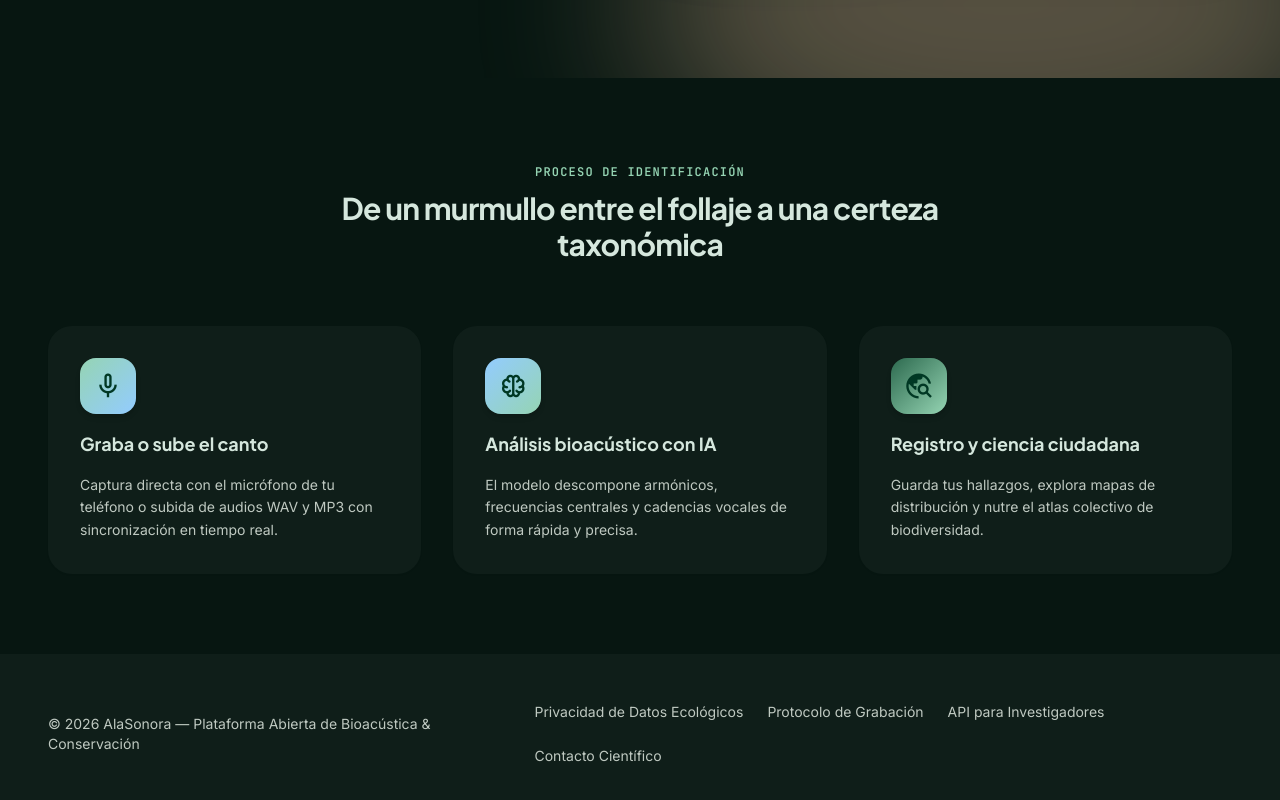
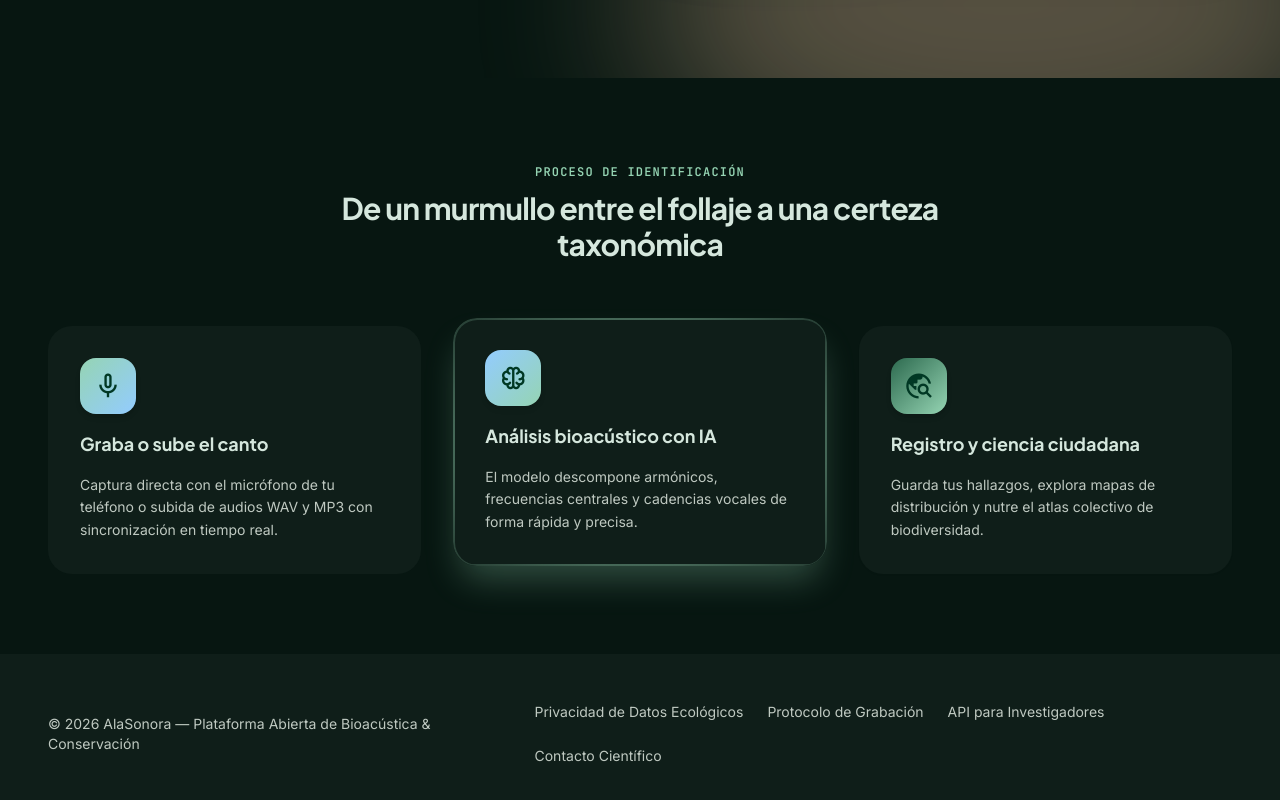
Before and after one commit to solartedaniers/AlaSonora, an Angular app in the folder frontend/: page / in a window 1280 px wide. Shown: the part 659-1459 px from the top of the page. Built offline with nearby package versions, Linux system fonts and the light colour scheme; no server answers.

Commit message:
Agrego over y relibe en tarjetas

```diff
--- a/frontend/src/app/features/landing/landing.component.html
+++ b/frontend/src/app/features/landing/landing.component.html
@@ -166,22 +166,22 @@
         </h2>
       </div>
 
-      <div class="grid grid-cols-1 md:grid-cols-3 gap-8">
-        <div appBorderGlow class="feature-card bg-surface-container-low rounded-3xl p-8 shadow-sm flex flex-col gap-4">
+      <div appSpotlightCarousel class="spotlight-group grid grid-cols-1 md:grid-cols-3 gap-8">
+        <div appBorderGlow class="spotlight-cycle feature-card bg-surface-container-low rounded-3xl p-8 shadow-sm flex flex-col gap-4">
           <span class="w-14 h-14 rounded-2xl bg-gradient-to-br from-primary to-tertiary text-on-primary flex items-center justify-center shadow-md">
             <span class="material-symbols-outlined text-3xl">mic</span>
           </span>
           <h3 class="font-display font-bold text-lg">{{ 'landing.how.step1Title' | translate }}</h3>
           <p class="text-sm text-on-surface-variant leading-relaxed">{{ 'landing.how.step1Body' | translate }}</p>
         </div>
-        <div appBorderGlow class="feature-card bg-surface-container-low rounded-3xl p-8 shadow-sm flex flex-col gap-4">
+        <div appBorderGlow class="spotlight-cycle feature-card bg-surface-container-low rounded-3xl p-8 shadow-sm flex flex-col gap-4">
           <span class="w-14 h-14 rounded-2xl bg-gradient-to-br from-tertiary to-primary text-on-primary flex items-center justify-center shadow-md">
             <span class="material-symbols-outlined text-3xl">neurology</span>
           </span>
           <h3 class="font-display font-bold text-lg">{{ 'landing.how.step2Title' | translate }}</h3>
           <p class="text-sm text-on-surface-variant leading-relaxed">{{ 'landing.how.step2Body' | translate }}</p>
         </div>
-        <div appBorderGlow class="feature-card bg-surface-container-low rounded-3xl p-8 shadow-sm flex flex-col gap-4">
+        <div appBorderGlow class="spotlight-cycle feature-card bg-surface-container-low rounded-3xl p-8 shadow-sm flex flex-col gap-4">
           <span class="w-14 h-14 rounded-2xl bg-gradient-to-br from-primary-container to-primary text-on-primary flex items-center justify-center shadow-md">
             <span class="material-symbols-outlined text-3xl">travel_explore</span>
           </span>
--- a/frontend/src/app/features/landing/landing.component.ts
+++ b/frontend/src/app/features/landing/landing.component.ts
@@ -6,6 +6,7 @@ import { LangToggleComponent } from '../../shared/components/lang-toggle/lang-to
 import { SoftAuroraComponent } from '../../shared/components/soft-aurora/soft-aurora.component';
 import { CountUpComponent } from '../../shared/components/count-up/count-up.component';
 import { PointerGlowDirective } from '../../shared/directives/pointer-glow.directive';
+import { SpotlightCarouselDirective } from '../../shared/directives/spotlight-carousel.directive';
 import { NetworkStatsService } from '../../core/services/network-stats.service';
 import { NetworkStats } from '../../core/models';
 
@@ -20,6 +21,7 @@ import { NetworkStats } from '../../core/models';
     SoftAuroraComponent,
     CountUpComponent,
     PointerGlowDirective,
+    SpotlightCarouselDirective,
   ],
   changeDetection: ChangeDetectionStrategy.Eager,
   templateUrl: './landing.component.html',
--- /dev/null
+++ b/frontend/src/app/shared/directives/spotlight-carousel.directive.ts
@@ -0,0 +1,41 @@
+import { Directive, ElementRef, HostListener, inject } from '@angular/core';
+
+/**
+ * Orquesta el carrusel automático de foco (.spotlight-cycle) entre las tarjetas
+ * hijas: el ciclo en sí es CSS puro (animation-delay escalonado en styles.scss),
+ * esta directiva solo pausa el grupo mientras el cursor está dentro y lo
+ * reinicia desde la primera tarjeta al salir, quitando y reponiendo la clase
+ * para forzar un reflow que resetee el animation-delay de cada tarjeta.
+ */
+@Directive({
+  selector: '[appSpotlightCarousel]',
+  standalone: true,
+  host: {
+    '[class.is-paused]': 'isPaused',
+  },
+})
+export class SpotlightCarouselDirective {
+  private readonly el = inject(ElementRef<HTMLElement>);
+
+  isPaused = false;
+
+  @HostListener('mouseenter')
+  onEnter(): void {
+    this.isPaused = true;
+  }
+
+  @HostListener('mouseleave')
+  onLeave(): void {
+    this.isPaused = false;
+    this.restartCycle();
+  }
+
+  private restartCycle(): void {
+    const cards: NodeListOf<HTMLElement> = this.el.nativeElement.querySelectorAll('.spotlight-cycle');
+    cards.forEach((card: HTMLElement) => {
+      card.classList.remove('spotlight-cycle');
+      void card.offsetWidth; // fuerza reflow para que el navegador olvide el progreso de la animación
+      card.classList.add('spotlight-cycle');
+    });
+  }
+}
--- a/frontend/src/styles.scss
+++ b/frontend/src/styles.scss
@@ -107,10 +107,84 @@ body {
 }
 
 // Elevación al pasar el cursor sobre las tarjetas de "cómo funciona".
+// La sombra vive en una custom property para que el ciclo automático de abajo
+// pueda reproducir exactamente el mismo realce sin duplicar el valor.
 .feature-card {
+  --feature-card-lift-shadow: 0 20px 35px -8px color-mix(in srgb, var(--color-primary) 30%, transparent);
   transition: transform 0.35s cubic-bezier(0.2, 0.8, 0.2, 1), box-shadow 0.35s ease;
 }
 .feature-card:hover {
   transform: translateY(-8px);
-  box-shadow: 0 20px 35px -8px color-mix(in srgb, var(--color-primary) 30%, transparent);
+  box-shadow: var(--feature-card-lift-shadow);
 }
+
+// Carrusel automático de atención — recorre las tarjetas hermanas realzando
+// una por turno exactamente como el hover manual (elevación + sombra + borde
+// luminoso). Dos @keyframes comparten el mismo animation-delay escalonado a
+// un tercio del total, así que a cada instante solo una tarjeta está "activa"
+// (SpotlightCarouselDirective pausa/reinicia el grupo desde el host
+// .spotlight-group al entrar/salir el cursor, dejando el :hover manual al mando).
+.spotlight-cycle {
+  position: relative;
+  isolation: isolate;
+  animation: spotlight-lift 9s ease-in-out infinite;
+}
+.spotlight-cycle::after {
+  content: '';
+  position: absolute;
+  inset: 0;
+  border-radius: inherit;
+  padding: 1.5px;
+  pointer-events: none;
+  opacity: 0;
+  background: radial-gradient(120% 120% at 50% 50%, var(--color-primary), transparent 70%);
+  -webkit-mask: linear-gradient(#000 0 0) content-box, linear-gradient(#000 0 0);
+  -webkit-mask-composite: xor;
+  mask-composite: exclude;
+  animation: spotlight-glow 9s ease-in-out infinite;
+}
+.spotlight-cycle:nth-child(2),
+.spotlight-cycle:nth-child(2)::after {
+  animation-delay: 3s;
+}
+.spotlight-cycle:nth-child(3),
+.spotlight-cycle:nth-child(3)::after {
+  animation-delay: 6s;
+}
+// El grupo pausado (cursor dentro) apaga el ciclo automático por completo y
+// deja que el :hover manual de .feature-card/.border-glow tome el control.
+.spotlight-group.is-paused .spotlight-cycle,
+.spotlight-group.is-paused .spotlight-cycle::after {
+  animation: none;
+}
+@keyframes spotlight-lift {
+  0%,
+  100% {
+    transform: translateY(0);
+    box-shadow: none;
+  }
+  8%,
+  25% {
+    transform: translateY(-8px);
+    box-shadow: var(--feature-card-lift-shadow);
+  }
+  33% {
+    transform: translateY(0);
+    box-shadow: none;
+  }
+}
+@keyframes spotlight-glow {
+  0%,
+  100% {
+    opacity: 0;
+  }
+  8% {
+    opacity: 1;
+  }
+  25% {
+    opacity: 1;
+  }
+  33% {
+    opacity: 0;
+  }
+}
```
